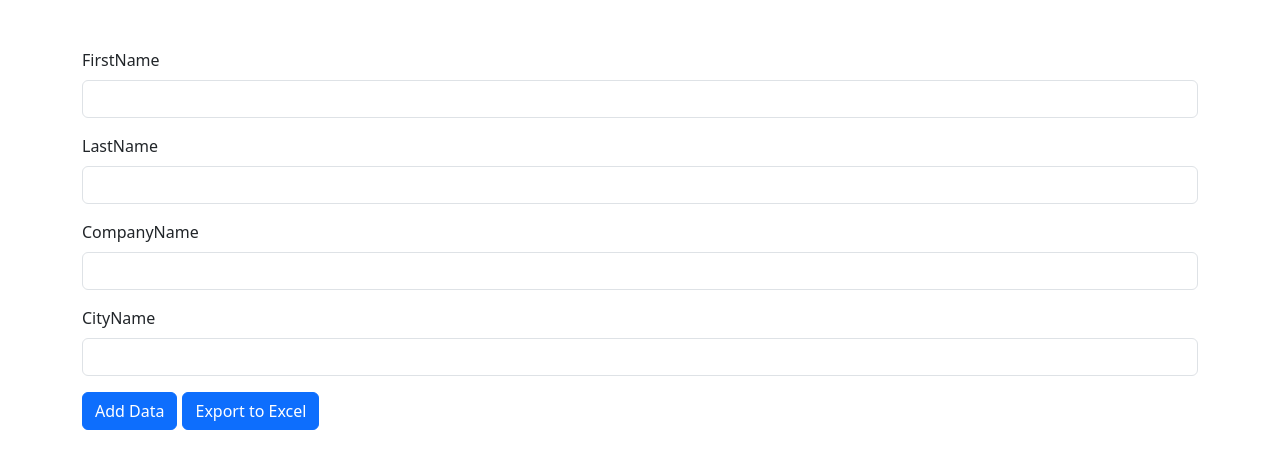
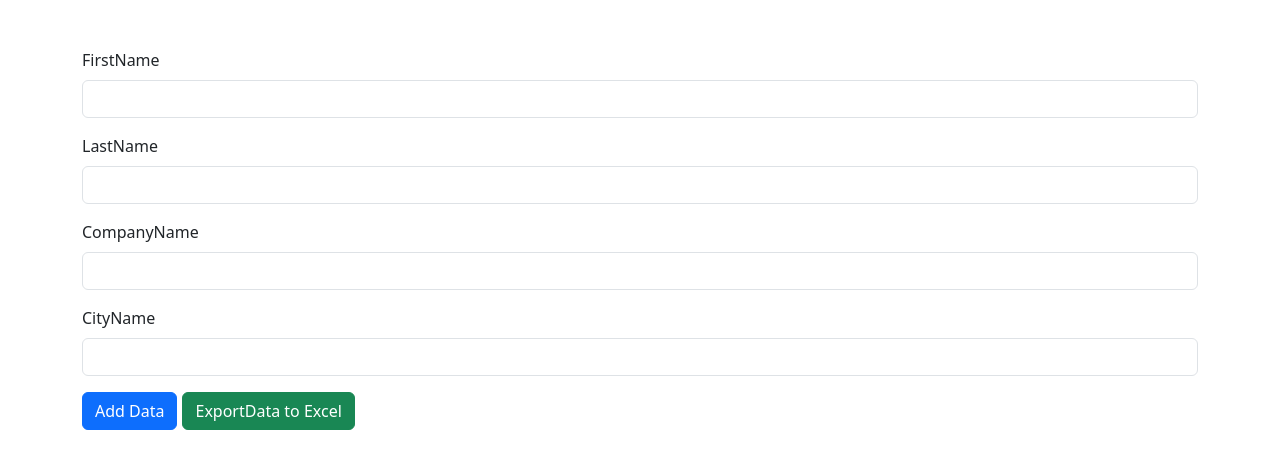
Before and after one commit to FenishaDhaduk/Learning_Purpose, a React (Create React App) app: page / in a window 1280 px wide. Shown: the top 468 px of the page. Built offline with nearby package versions, Linux system fonts and the light colour scheme.

Commit message:
store data in local storage

```diff
--- a/src/Excelexport.js
+++ b/src/Excelexport.js
@@ -1,4 +1,4 @@
-import React, { useState } from "react";
+import React, { useState, useEffect } from "react";
 import * as FileSaver from "file-saver";
 import XLSX from "sheetjs-style";
 import "bootstrap/dist/css/bootstrap.min.css";
@@ -17,6 +17,8 @@ import "bootstrap/dist/css/bootstrap.min.css";
 // Finally, FileSaver.saveAs is used to trigger the download of the Blob as a file.
 // It takes the Blob (data) and a filename (fileName + fileextentions) for the downloaded file.
 
+
+
 function Excelexport() {
   const [userData, setUserData] = useState([]);
   const [currentData, setCurrentData] = useState({
@@ -29,7 +31,18 @@ function Excelexport() {
   const filetype =
     "application/vnd.openxmlformats-officedocument.spreadsheetml.sheet;charset=UTF-8";
   const fileextentions = ".xlsx";
-  const fileName="Excel Export"
+  const fileName = "Excel Export";
+
+  useEffect(() => {
+    const storedData = localStorage.getItem("userData");
+    if (storedData) {
+      setUserData(JSON.parse(storedData));
+    }
+  }, []);
+
+  useEffect(() => {
+    localStorage.setItem("userData", JSON.stringify(userData));
+  }, [userData]);
 
   const exportToExcel = () => {
     const ws = XLSX.utils.json_to_sheet(userData);
@@ -37,6 +50,7 @@ function Excelexport() {
     const excelbuffer = XLSX.write(wb, { bookType: "xlsx", type: "array" });
     const data = new Blob([excelbuffer], { type: filetype });
     FileSaver.saveAs(data, fileName + fileextentions);
+    setUserData(userData);
   };
 
   const handleInputChange = (event) => {
@@ -105,12 +119,12 @@ function Excelexport() {
             Add Data
           </button>
           <button
-          style={{marginLeft:"5px"}}
+            style={{ marginLeft: "5px" }}
             type="button"
-            className="btn btn-primary"
+            className="btn btn-success"
             onClick={exportToExcel}
           >
-            Export to Excel
+            ExportData to Excel
           </button>
         </form>
       </div>
```
Also changed, not shown: 1 other file (tests, documents, lock files or other folders).
